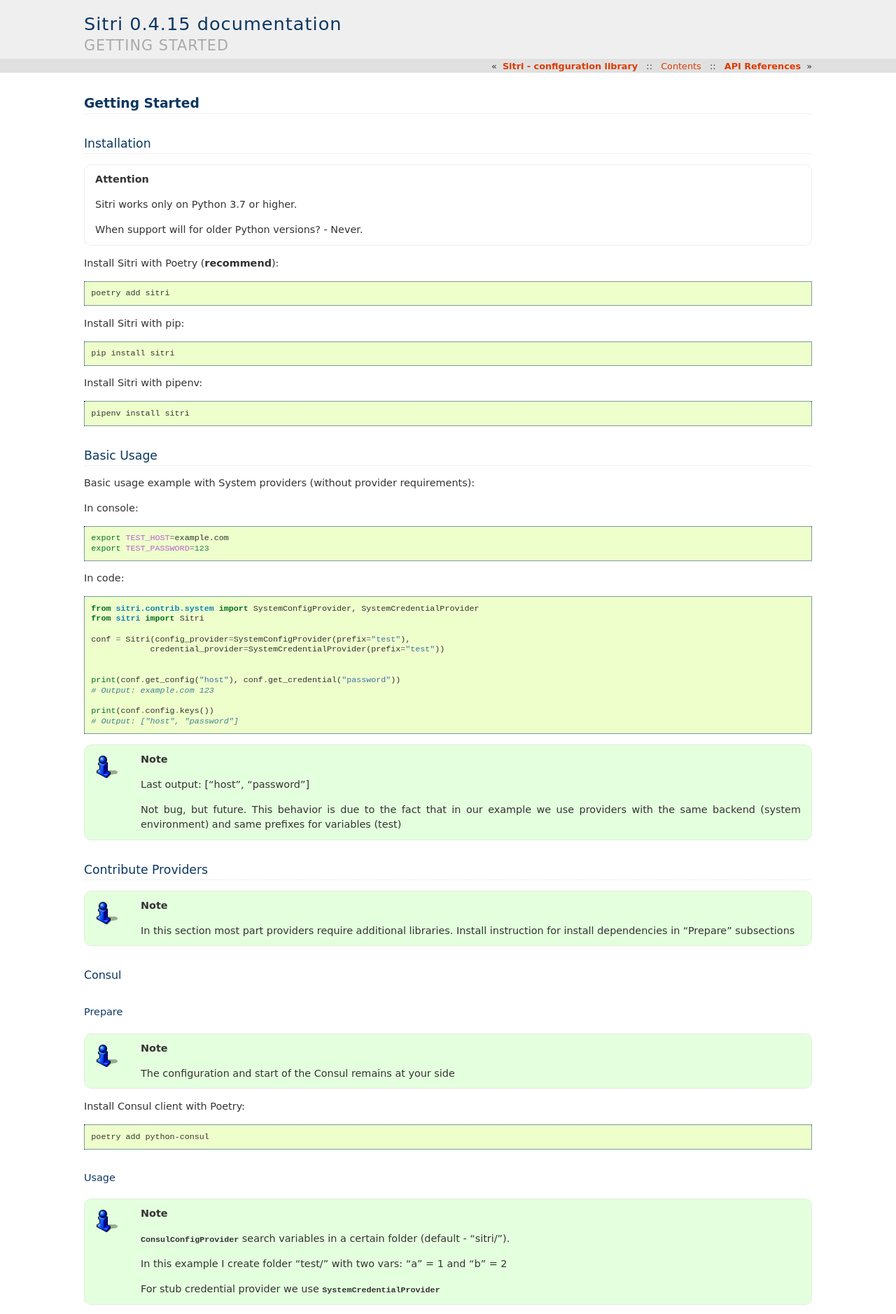
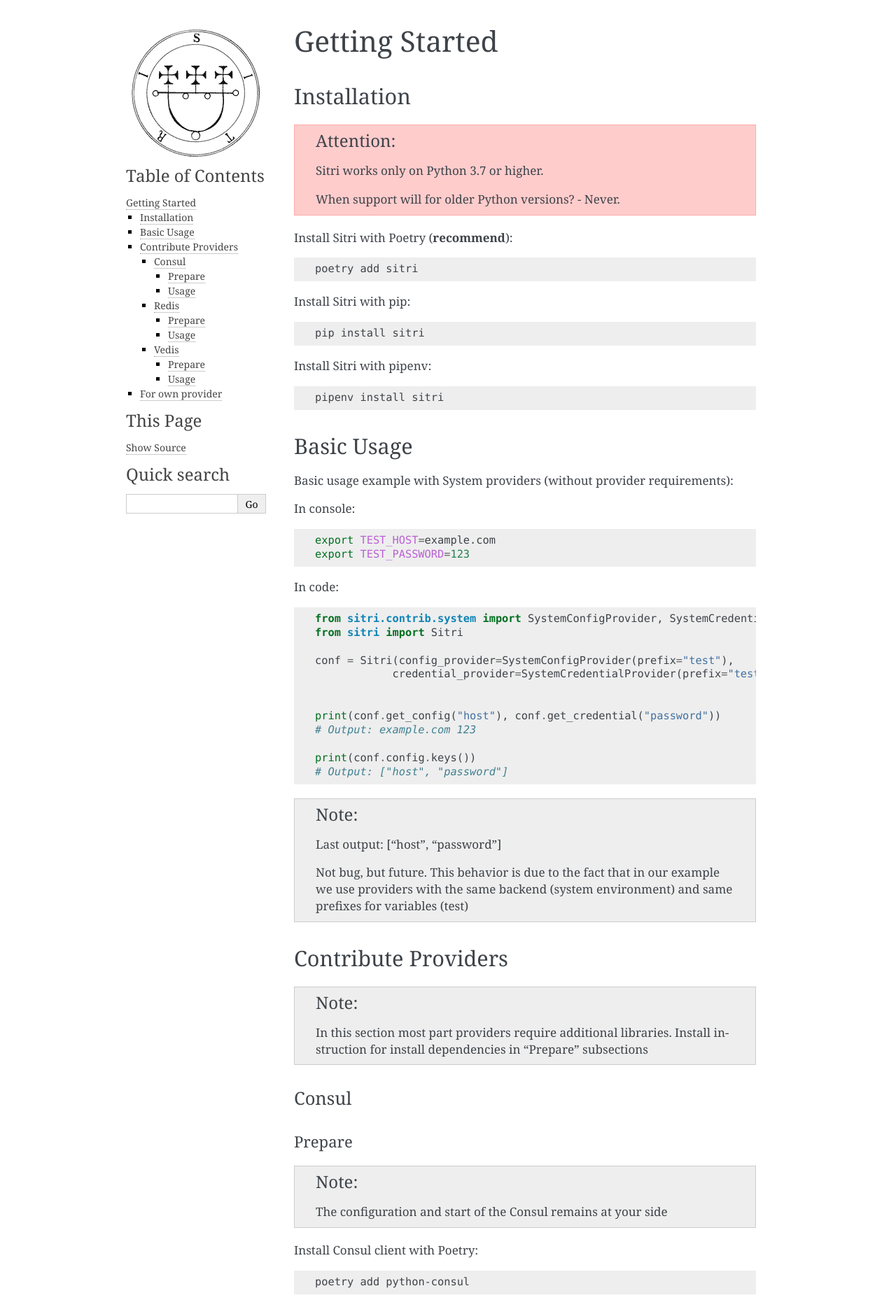
Before and after one commit to Elastoo-Team/sitri, a Sphinx documentation site: the page built from docs/getting_started.rst, in a window 1280 px wide. Shown: the top 1878 px of the page at 70% size. Built offline with Sphinx 7.4.7, drawn with Linux system fonts in a browser that asks for light colours; some of the changed text lies outside the part shown.

Commit message:
Update conf.py

```diff
--- a/docs/conf.py
+++ b/docs/conf.py
@@ -53,7 +53,7 @@
 # The theme to use for HTML and HTML Help pages.  See the documentation for
 # a list of builtin themes.
 #
-html_theme = "haiku"
+html_theme = "alabaster"
 
 # Add any paths that contain custom static files (such as style sheets) here,
 # relative to this directory. They are copied after the builtin static files,
```
